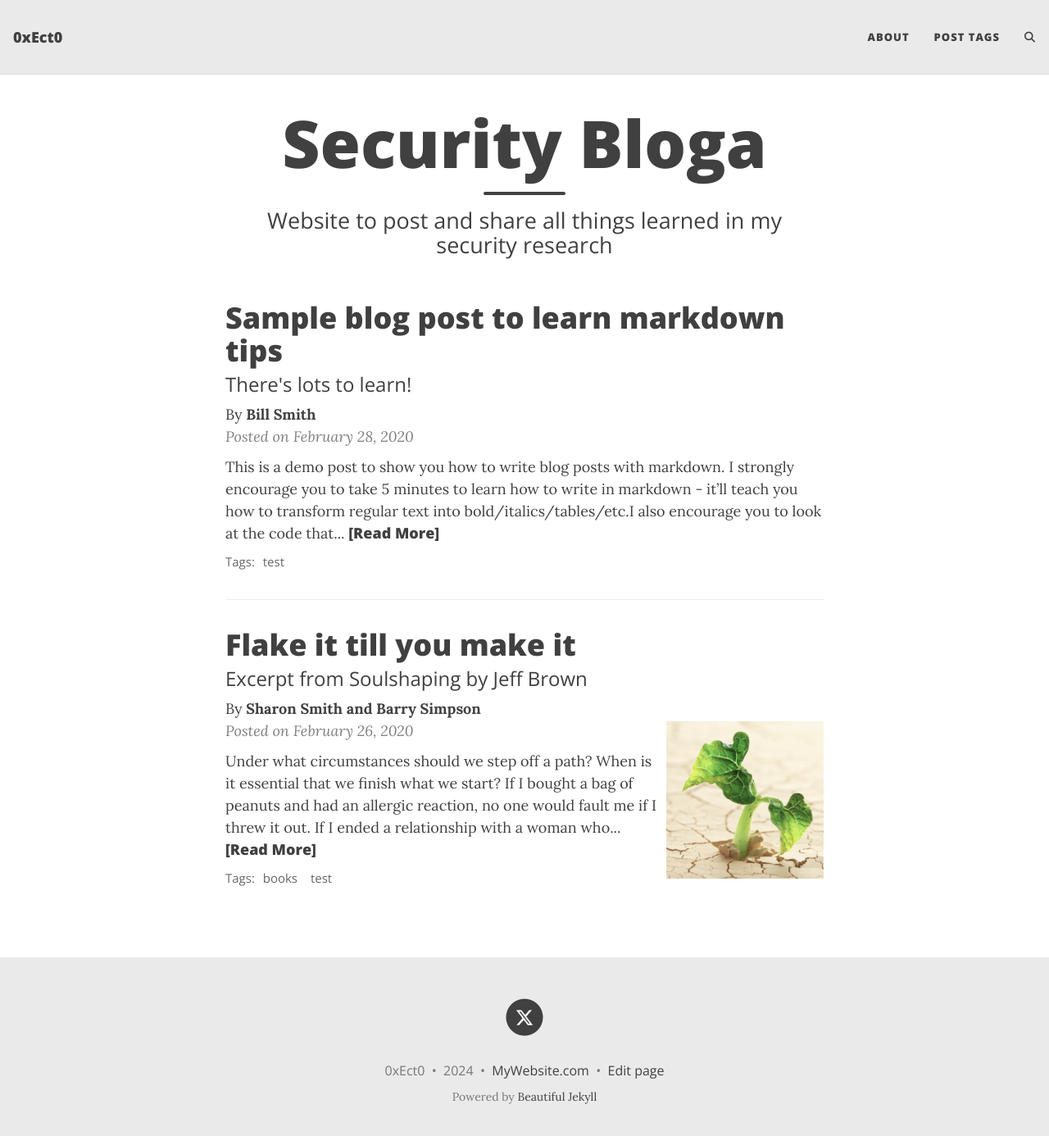
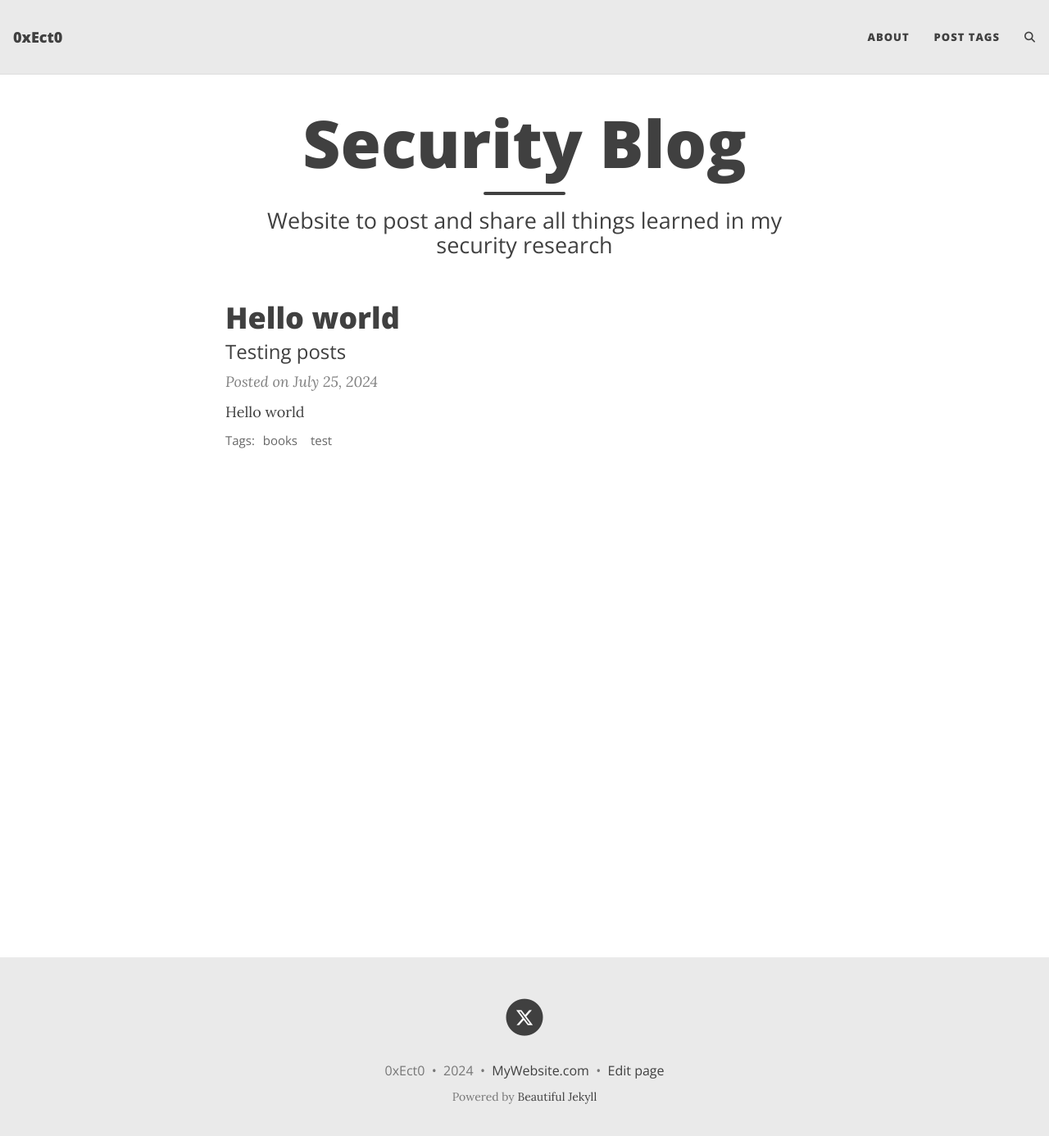
Before and after one commit to 0xEct0/0xEct0.github.io, a Jekyll site: the page built from index.html, in a window 1280 px wide and 1399 px high. Shown: the top 1386 px of the window at 82% size. Built offline with Jekyll 4.4.1, drawn with Linux system fonts in a browser that asks for light colours; the list of posts is cut into pages by our own code; comment, search, counter and statistics services are not loaded.

Commit message:
changed files

```diff
--- a/_posts/2020-02-26-flake-it-till-you-make-it.md
+++ /dev/null
@@ -1,18 +0,0 @@
----
-layout: post
-title: Flake it till you make it
-subtitle: Excerpt from Soulshaping by Jeff Brown
-cover-img: /assets/img/path.jpg
-thumbnail-img: /assets/img/thumb.png
-share-img: /assets/img/path.jpg
-tags: [books, test]
-author: Sharon Smith and Barry Simpson
----
-
-Under what circumstances should we step off a path? When is it essential that we finish what we start? If I bought a bag of peanuts and had an allergic reaction, no one would fault me if I threw it out. If I ended a relationship with a woman who hit me, no one would say that I had a commitment problem. But if I walk away from a seemingly secure route because my soul has other ideas, I am a flake?
-
-The truth is that no one else can definitively know the path we are here to walk. It’s tempting to listen—many of us long for the omnipotent other—but unless they are genuine psychic intuitives, they can’t know. All others can know is their own truth, and if they’ve actually done the work to excavate it, they will have the good sense to know that they cannot genuinely know anyone else’s. Only soul knows the path it is here to walk. Since you are the only one living in your temple, only you can know its scriptures and interpretive structure.
-
-At the heart of the struggle are two very different ideas of success—survival-driven and soul-driven. For survivalists, success is security, pragmatism, power over others. Success is the absence of material suffering, the nourishing of the soul be damned. It is an odd and ironic thing that most of the material power in our world often resides in the hands of younger souls. Still working in the egoic and material realms, they love the sensations of power and focus most of their energy on accumulation. Older souls tend not to be as materially driven. They have already played the worldly game in previous lives and they search for more subtle shades of meaning in this one—authentication rather than accumulation. They are often ignored by the culture at large, although they really are the truest warriors.
-
-A soulful notion of success rests on the actualization of our innate image. Success is simply the completion of a soul step, however unsightly it may be. We have finished what we started when the lesson is learned. What a fear-based culture calls a wonderful opportunity may be fruitless and misguided for the soul. Staying in a passionless relationship may satisfy our need for comfort, but it may stifle the soul. Becoming a famous lawyer is only worthwhile if the soul demands it. It is an essential failure if you are called to be a monastic this time around. If you need to explore and abandon ten careers in order to stretch your soul toward its innate image, then so be it. Flake it till you make it.
--- /dev/null
+++ b/_posts/2024-07-25-hello-world.md
@@ -0,0 +1,8 @@
+---
+layout: post
+title: Hello world
+subtitle: Testing posts
+tags: [books, test]
+---
+
+Hello world
--- /dev/null
+++ b/example_posts/2020-02-26-flake-it-till-you-make-it.md
@@ -0,0 +1,10 @@
+---
+layout: post
+title: Flake it till you make it
+subtitle: Excerpt from Soulshaping by Jeff Brown
+cover-img: /assets/img/path.jpg
+thumbnail-img: /assets/img/thumb.png
+share-img: /assets/img/path.jpg
+tags: [books, test]
+author: Sharon Smith and Barry Simpson
+---
--- a/index.html
+++ b/index.html
@@ -1,5 +1,5 @@
 ---
 layout: home
-title: Security Bloga
+title: Security Blog
 subtitle: Website to post and share all things learned in my security research
 ---
```
Also changed, not shown: example_posts/2020-02-28-sample-markdown.md (renamed from _posts/2020-02-28-sample-markdown.md).
